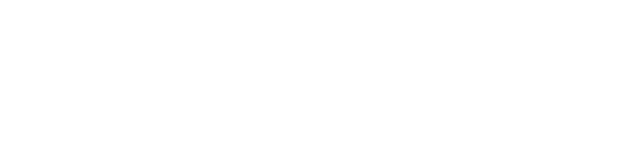
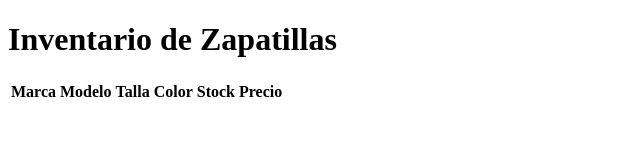
Before and after one commit to rubensampaiocalvo/Tienda-de-zapatillas, a plain HTML site: page index.html in a window 1280 px wide. Shown: the whole page, without its empty margins (0-640 px from the left). Drawn offline with Linux system fonts and the light colour scheme.

Commit message:
Creamos la base de datos y añadimos el inventario y luego nos ponemos con java srcipt

```diff
--- a/index.html
+++ b/index.html
@@ -1,11 +1,30 @@
 <!DOCTYPE html>
-<html lang="en">
+<html lang="es">
 <head>
     <meta charset="UTF-8">
     <meta name="viewport" content="width=device-width, initial-scale=1.0">
-    <title>Document</title>
+    <title>Inventario de Zapatillas</title>
+    <link rel="stylesheet" href="style.css">
 </head>
 <body>
+    <h1>Inventario de Zapatillas</h1>
 
+    <table id="inventario">
+        <thead>
+            <tr>
+                <th>Marca</th>
+                <th>Modelo</th>
+                <th>Talla</th>
+                <th>Color</th>
+                <th>Stock</th>
+                <th>Precio</th>
+            </tr>
+        </thead>
+        <tbody>
+
+        </tbody>
+    </table>
+
+    <script src="script.js"></script>
 </body>
 </html>
```
